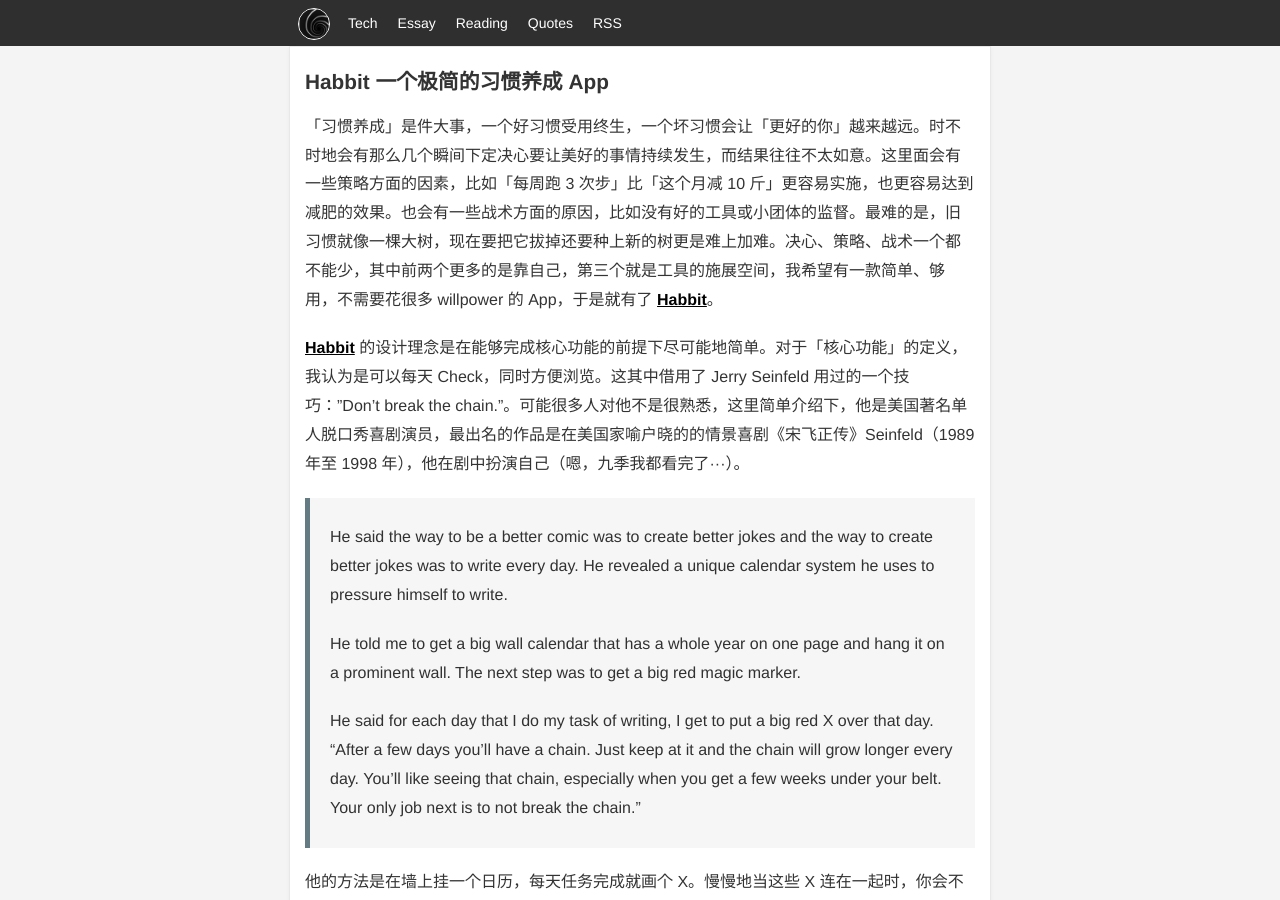
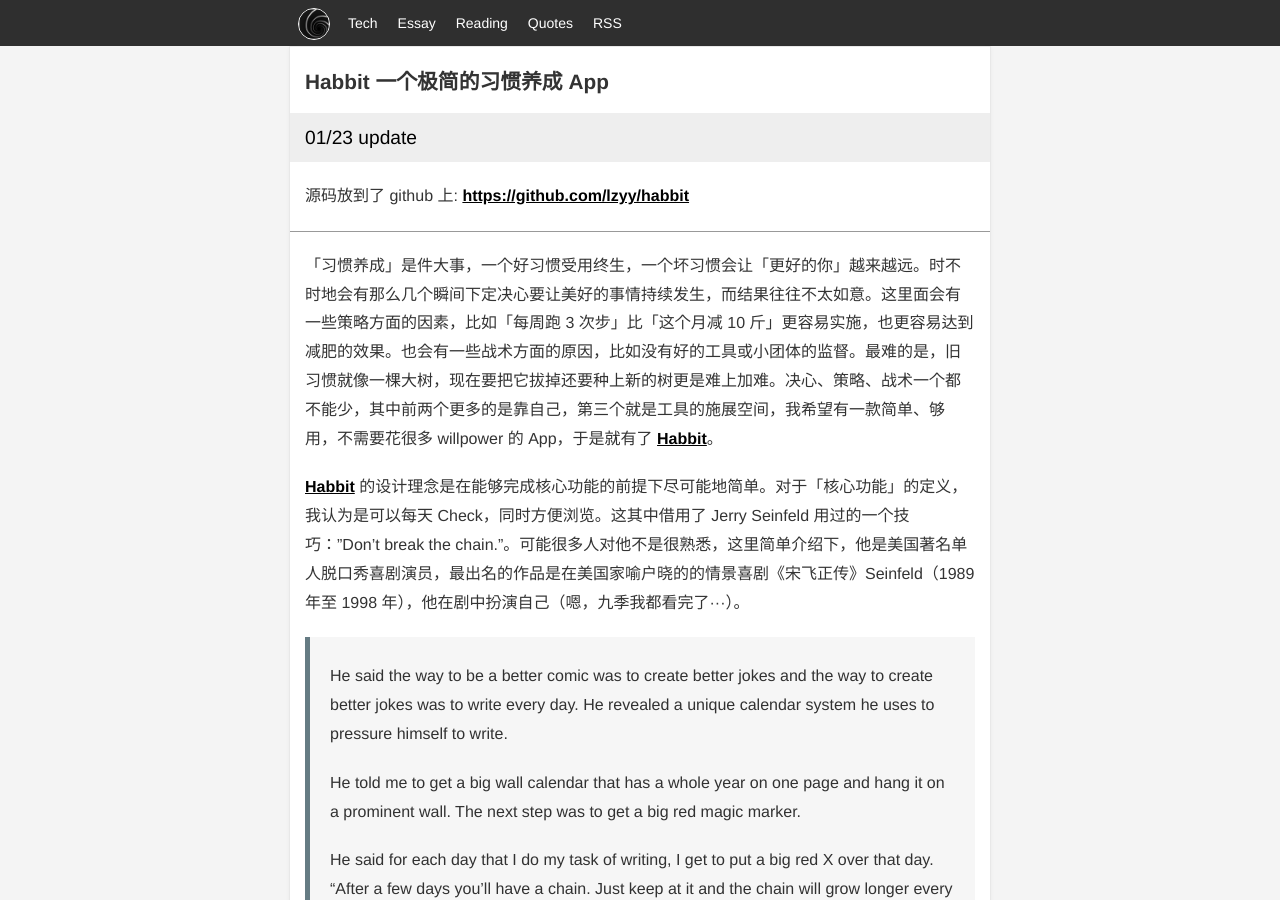
Before and after one commit to limboy/lzyy.github.com, a Jekyll site: the page built from _posts/2018-12-31-habbit.md, in a window 1280 px wide and 900 px high. Built offline with Jekyll 4.4.1, drawn with Linux system fonts in a browser that asks for light colours; comment, search, counter and statistics services are not loaded.

Commit message:
update article

```diff
--- a/_posts/2018-12-31-habbit.md
+++ b/_posts/2018-12-31-habbit.md
@@ -3,6 +3,12 @@
 title: Habbit 一个极简的习惯养成 App
 category: essay
 tags: 随笔
+---
+
+### 01/23 update
+
+源码放到了 github 上: [https://github.com/lzyy/habbit](https://github.com/lzyy/habbit)
+
 ---
 
 「习惯养成」是件大事，一个好习惯受用终生，一个坏习惯会让「更好的你」越来越远。时不时地会有那么几个瞬间下定决心要让美好的事情持续发生，而结果往往不太如意。这里面会有一些策略方面的因素，比如「每周跑 3 次步」比「这个月减 10 斤」更容易实施，也更容易达到减肥的效果。也会有一些战术方面的原因，比如没有好的工具或小团体的监督。最难的是，旧习惯就像一棵大树，现在要把它拔掉还要种上新的树更是难上加难。决心、策略、战术一个都不能少，其中前两个更多的是靠自己，第三个就是工具的施展空间，我希望有一款简单、够用，不需要花很多 willpower 的 App，于是就有了 [Habbit](http://habbit.life/)。
```
